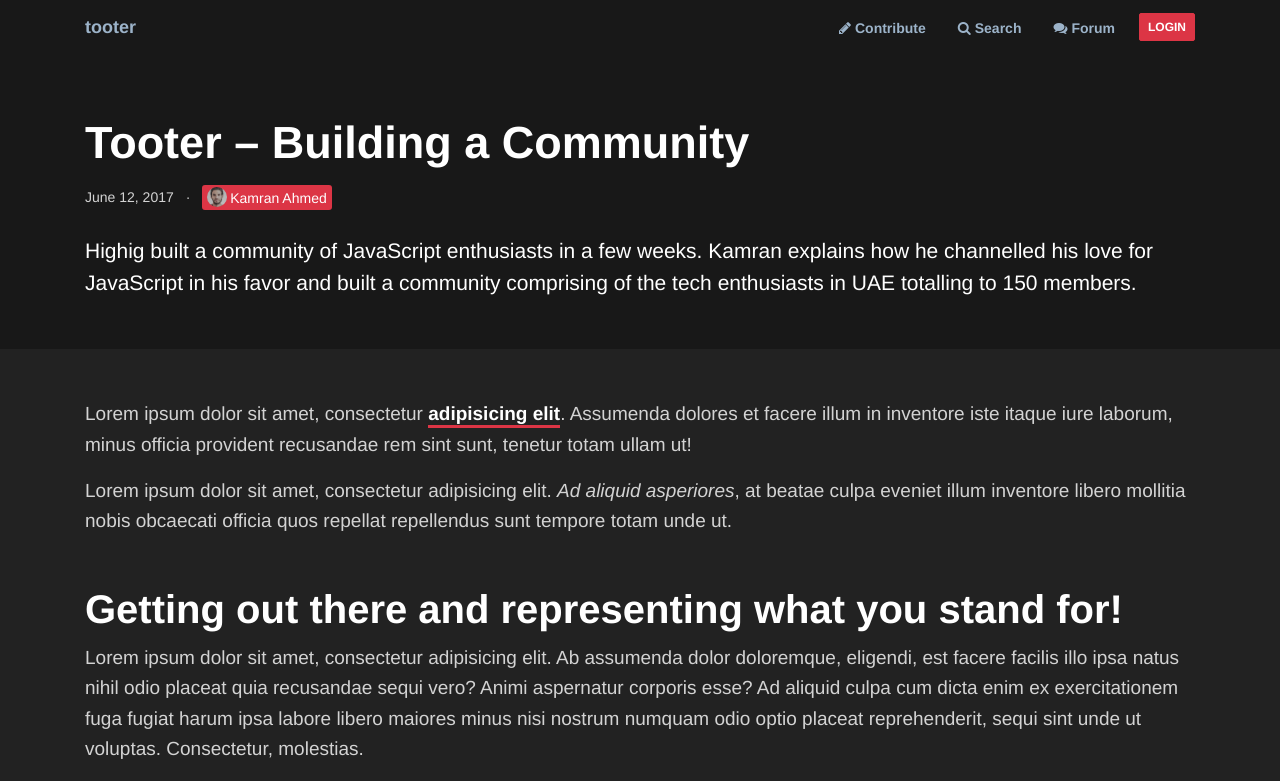
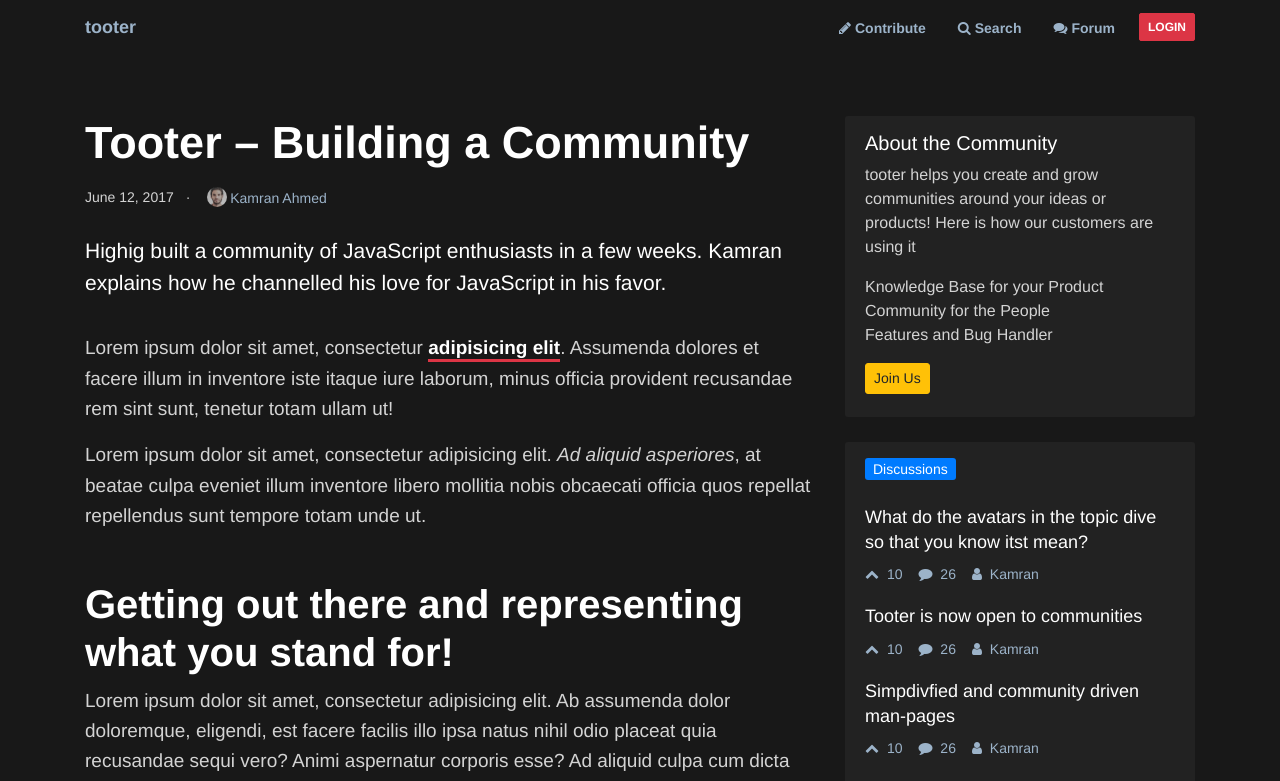
Before and after one commit to tooter/tooter-html, an Angular app: page /post-detail in a window 1280 px wide. Shown: the top 781 px of the page. Built offline with nearby package versions, Linux system fonts and the light colour scheme.

Commit message:
Post detail

```diff
--- a/src/app/components/post-detail/post-detail.component.html
+++ b/src/app/components/post-detail/post-detail.component.html
@@ -1,31 +1,25 @@
-<div class="post-wrap">
-
-  <div class="post-head">
-    <div class="container">
-      <div class="row">
-        <div class="col">
+<div class="container">
+  <div class="row">
+    <div class="col-lg-8">
+      <div class="post-wrap">
+        <div class="post-head">
           <h1>Tooter – Building a Community</h1>
           <div class="post-meta mb25">
             <span class="post-date mr-2">June 12, 2017</span> &middot;
-            <a class="scale-out-lg d-inline-block ml-2 bg-danger" href="#">
+            <a class="scale-out-lg d-inline-block ml-2" href="#">
               <img src="/assets/avatar-yan.jpg" alt="">
               <span>Kamran Ahmed</span>
             </a>
           </div>
-          <p>Highig built a community of JavaScript enthusiasts in a few weeks. Kamran explains how he channelled his love for JavaScript in his favor and built a community comprising of the tech enthusiasts in UAE totalling to 150 members.</p>
+          <p>Highig built a community of JavaScript enthusiasts in a few weeks. Kamran explains how he channelled his love for JavaScript in his favor.</p>
         </div>
-      </div>
-    </div>
-  </div>
+        <div class="post-detail">
 
-  <div class="post-detail">
-    <div class="container">
-      <div class="row">
-        <div class="col">
           <p>Lorem ipsum dolor sit amet, consectetur <a href="#">adipisicing elit</a>. Assumenda dolores et facere illum in inventore iste itaque iure laborum, minus officia provident recusandae rem sint sunt, tenetur totam ullam ut!</p>
           <p>Lorem ipsum dolor sit amet, consectetur adipisicing elit. <em>Ad aliquid asperiores</em>, at beatae culpa eveniet illum inventore libero mollitia nobis obcaecati officia quos repellat repellendus sunt tempore totam unde ut.</p>
           <h1>Getting out there and representing what you stand for!</h1>
-          <p>Lorem ipsum dolor sit amet, consectetur adipisicing elit. Ab assumenda dolor doloremque, eligendi, est facere facilis illo ipsa natus nihil odio placeat quia recusandae sequi vero? Animi aspernatur corporis esse? Ad aliquid culpa cum dicta enim ex exercitationem fuga fugiat harum ipsa labore libero maiores minus nisi nostrum
+          <p>Lorem ipsum dolor sit amet, consectetur adipisicing elit. Ab assumenda dolor doloremque, eligendi, est facere facilis illo ipsa natus nihil odio placeat quia recusandae sequi vero? Animi aspernatur corporis esse? Ad aliquid culpa cum dicta enim ex exercitationem fuga fugiat harum ipsa labore libero maiores minus nisi
+            nostrum
             numquam odio optio placeat reprehenderit, sequi sint unde ut voluptas. Consectetur, molestias.</p>
           <p>Consequatur consequuntur cum error facilis sit. Assumenda delectus dicta, dolor illum maiores nemo perferendis placeat quae quia, quis rem sequi sit vel veniam vitae voluptate voluptatum. Possimus praesentium quidem vero?</p>
           <p>Adipisci cumque dolorem dolores error fugit id iste iusto maiores nihil optio perspiciatis quasi, quidem quos ratione reiciendis sapiente totam. Amet consectetur eaque fuga harum officiis quaerat, recusandae rerum sunt?</p>
@@ -55,10 +49,12 @@
           </ul>
 
           <p>Lorem ipsum dolor sit amet, consectetur adipisicing elit. Aliquam aliquid at, consequatur, corporis dolorum ea eum explicabo minima molestiae nemo nesciunt nostrum odio quam repudiandae, saepe sit ullam voluptate voluptatum!</p>
-
         </div>
       </div>
     </div>
+    <!-- Discussion items -->
+    <div class="col-lg-4">
+      <app-main-sidebar></app-main-sidebar>
+    </div>
   </div>
-
 </div>
--- a/src/app/components/post-detail/post-detail.component.scss
+++ b/src/app/components/post-detail/post-detail.component.scss
@@ -19,7 +19,6 @@
 
 .post-meta {
   a {
-    color: white;
     padding: 2px 5px;
     border-radius: 3px;
 
@@ -41,8 +40,6 @@
 }
 
 .post-detail {
-  background: #222;
-  padding: 50px 0;
   margin: 35px 0;
 
   a {
```
